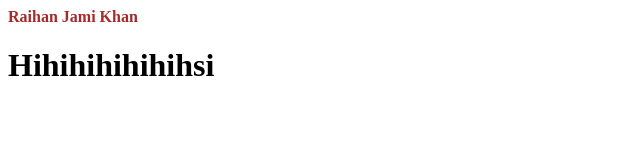
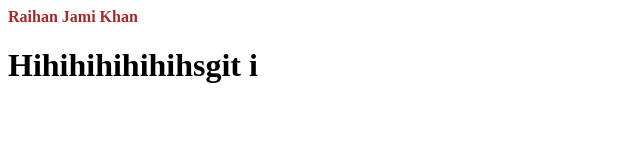
Before and after one commit to Rjk-Jami/my-second-repo, a plain HTML site: page about.html in a window 1280 px wide. Shown: the full height of the page, 0-640 px from the left. Drawn offline with Linux system fonts and the light colour scheme.

```diff
--- a/about.html
+++ b/about.html
@@ -14,7 +14,7 @@
         }
 
     </style>
-    <h1>Hihihihihihihsi</h1>
+    <h1>Hihihihihihihsgit i</h1>
 </body>
 
 </html>
```
